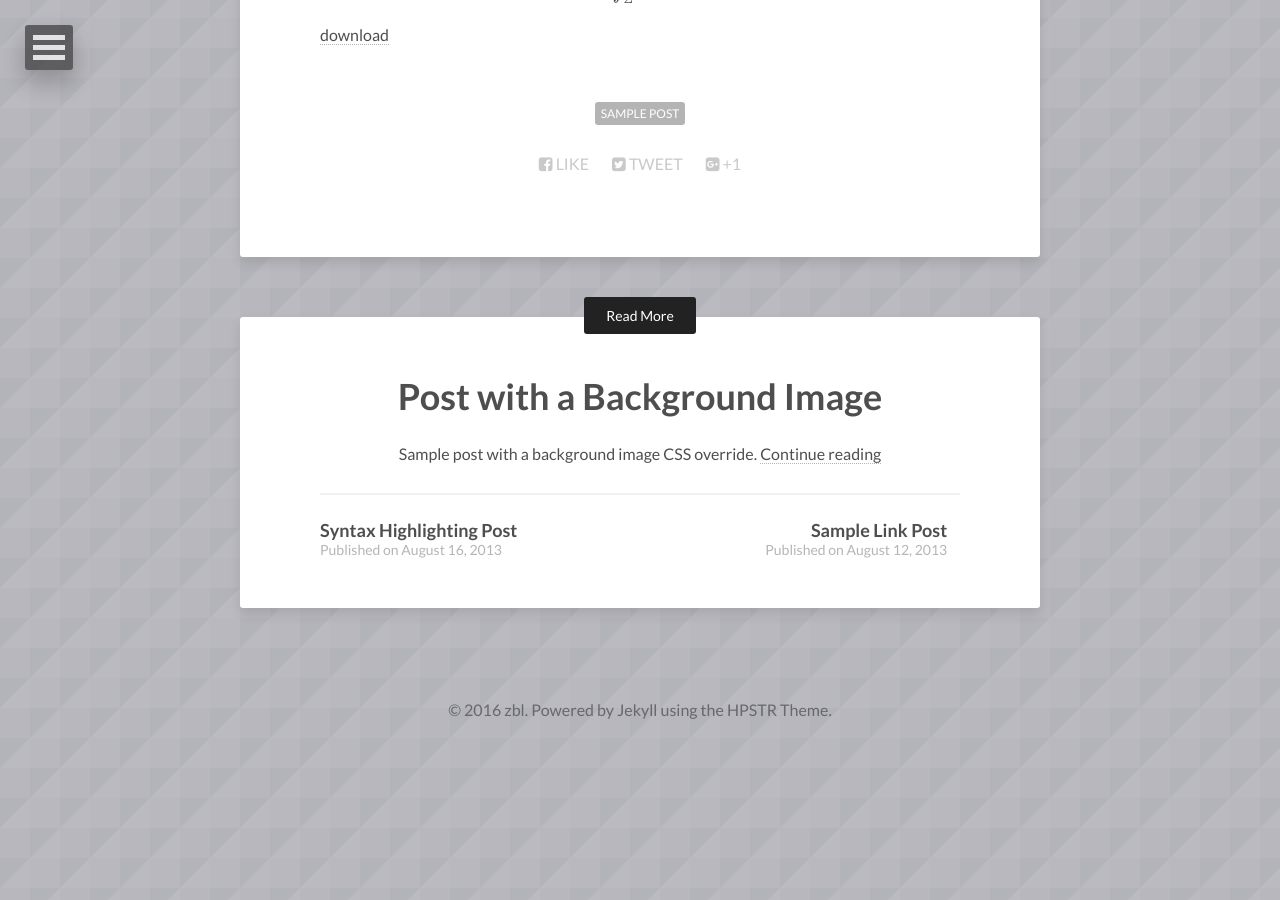
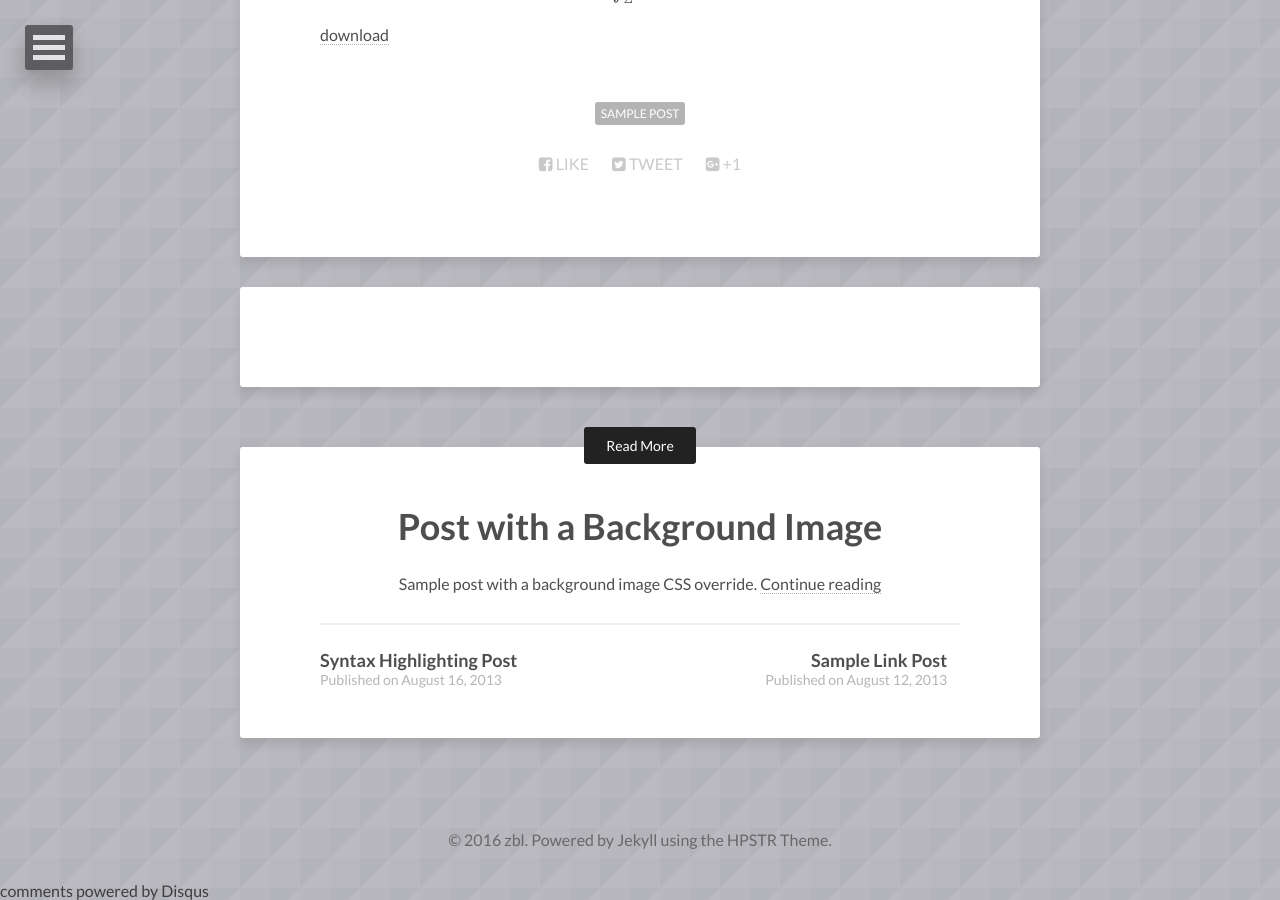
Before and after one commit to liang-teaching/liang-teaching_hpstr_theme, a Jekyll site: the page built from _posts/2016-07-18-test-chinese-and-math.md, in a window 1280 px wide and 900 px high, scrolled down 732 px. Built offline with Jekyll 4.4.1, drawn with Linux system fonts in a browser that asks for light colours; nearby versions of some CDN libraries; formulas are drawn with MathJax 3; comment, search, counter and statistics services are not loaded; before the commit the page ends 1483 px from its top, so only the background shows below that; some of the changed lines change nothing that is shown.

Commit message:
add disqus_shortname

```diff
--- a/_config.yml
+++ b/_config.yml
@@ -1,6 +1,6 @@
 title:            MATH NOTES
 description:      #Describe your website here.
-disqus_shortname:
+disqus_shortname: liang-teaching
 reading_time:     true
 words_per_minute: 200
 # Your site's domain goes here (eg: https://mmistakes.github.io, http://yourdomain.com, etc)
@@ -29,7 +29,7 @@ owner:
 background:
 
 # Analytics and webmaster tools stuff goes here
-google_analytics:
+google_analytics:   UA-80871947-1
 google_verify:
 # https://ssl.bing.com/webmaster/configure/verify/ownership Option 2 content= goes here
 bing_verify:
--- a/_posts/2016-07-18-test-chinese-and-math.md
+++ b/_posts/2016-07-18-test-chinese-and-math.md
@@ -4,6 +4,7 @@ title: 中文+数学
 description: "Sample post with a background image CSS override."
 tags: [sample post]
 categories: [math, test]
+comments: true
 image:
   background: triangular.png
 ---
```
